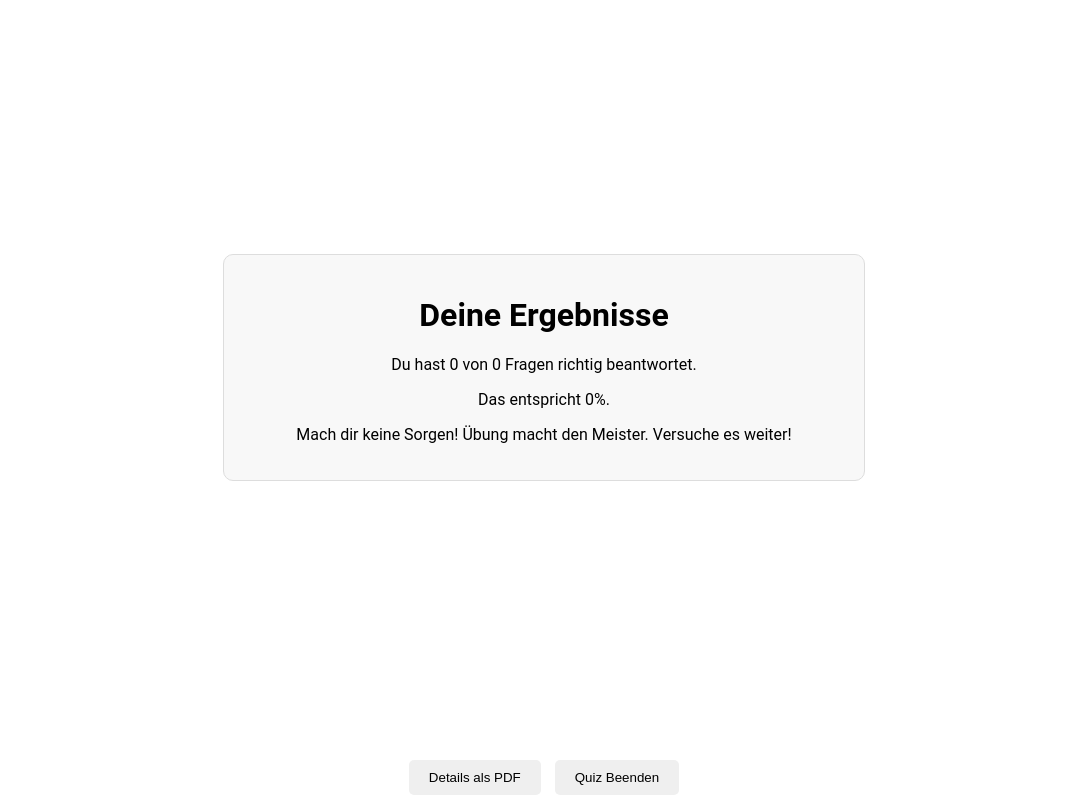
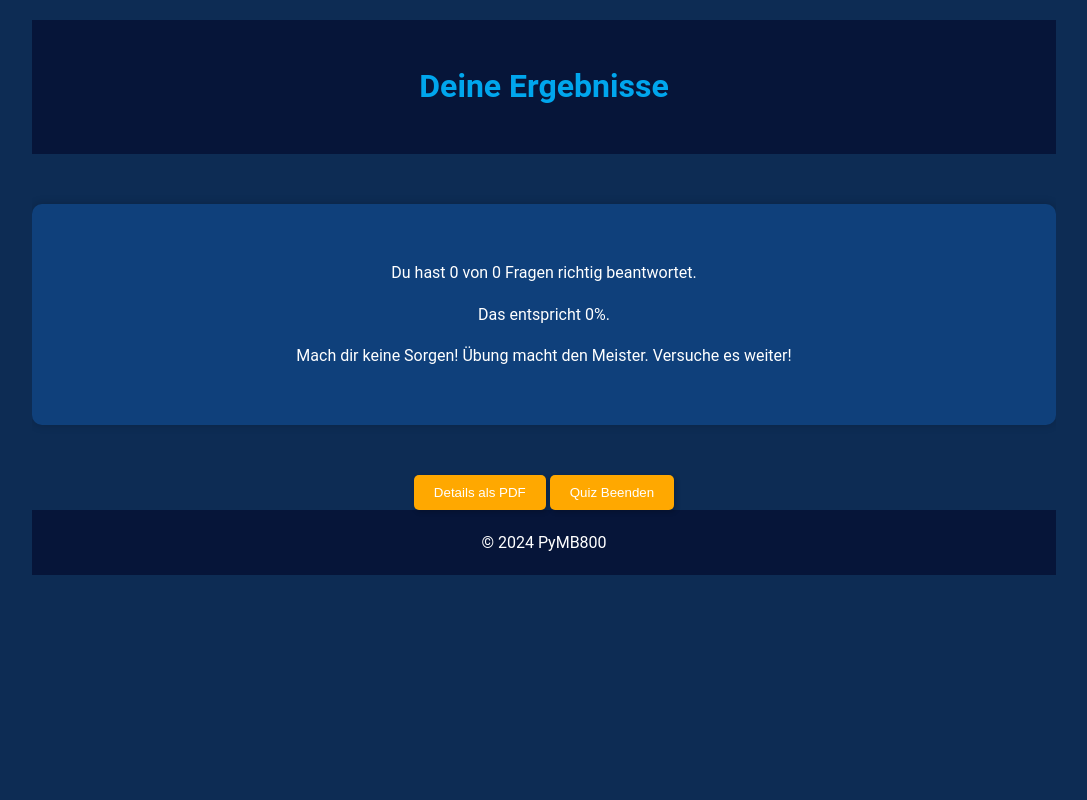
Before and after one commit to FMarkert/PyMB800, a Flask app: page /results in a window 1280 px wide. Shown: the whole page, without its empty margins (96-1183 px from the left). Run offline with Flask 3, Linux system fonts and the light colour scheme.

Commit message:
style.css hinzugefügt

```diff
--- a/app.py
+++ b/app.py
@@ -119,9 +119,7 @@ def submit_answer():
         user_answer = {}
         user_result = {}
         keys_order = request.form.get('keys-order').split(',')
-
         values_order = request.form.get('values-order').split(',')
-        print(f"values_order: {values_order}")
         for key, value in zip(keys_order, values_order):
             user_answer[key] = current_question['items'][value]
         user_result[current_question['id']] = utils.check_answer(current_question, user_answer)
--- /dev/null
+++ b/static/style.css
@@ -0,0 +1,94 @@
+/* Grundlegende Stile */
+body {
+    font-family: 'Roboto', sans-serif;
+    color: #FFFFFF; /* Weißer Text basierend auf dem Screenshot */
+    line-height: 1.6;
+    margin: 0;
+    padding: 0;
+    background: #0D2C54; /* Dunkelblauer Hintergrund, basierend auf dem Screenshot */
+}
+
+h1, h2, h3 {
+    color: #00A6ED; /* Helle blaue Farbe für Überschriften, basierend auf dem Screenshot */
+}
+
+button {
+    background: #FFA800; /* Orangefarbener Button, basierend auf dem Screenshot */
+    color: #FFFFFF;
+    border: none;
+    border-radius: 5px;
+    padding: 10px 20px;
+    cursor: pointer;
+    transition: background 0.3s ease;
+    box-shadow: 2px 2px 5px rgba(0, 0, 0, 0.2); /* Leichter Schatten für Tiefe */
+}
+
+button:hover {
+    background: #CC8400; /* Dunklerer Ton für Hover-Effekt */
+}
+
+/* Struktur */
+.container {
+    width: 80%;
+    margin: 20px auto;
+    overflow: hidden;
+    text-align: center; /* Zentriert den Inhalt */
+}
+
+.header, .footer {
+    background: #061539; /* Noch dunklerer Blauton für Kopf-/Fußzeile */
+    color: #FFFFFF;
+    text-align: center;
+    padding: 20px 0;
+}
+
+/* Spezifische Seitenstile */
+/* Index */
+.index-button {
+    margin-top: 50px;
+    margin-bottom: 50px; /* Anpassung für Abstand oben und unten */
+}
+
+/* Quiz */
+.sortable-list {
+    border: 2px dashed #00A6ED; /* Hellblauer Rand für Sortierlisten */
+}
+
+.sortable-item {
+    background-color: #0F407B; /* Mittelblauer Hintergrund für sortierbare Elemente */
+    cursor: pointer;
+    color: #FFFFFF; /* Weißer Text für bessere Lesbarkeit */
+    border: 1px solid #00A6ED; /* Hellblauer Rand für sortierbare Elemente */
+    margin-bottom: 8px; /* Erhöhter Abstand */
+}
+
+.pairs-container {
+    display: flex;
+    justify-content: center; /* Zentriert die Spalten */
+    gap: 20px; /* Fügt Platz zwischen den Spalten hinzu */
+}
+
+/* Ergebnisse */
+.results-container {
+    border-radius: 10px;
+    background-color: #0F407B; /* Mittelblauer Hintergrund für Ergebniscontainer */
+    box-shadow: 0px 0px 10px rgba(0, 0, 0, 0.2); /* Schatten für Tiefe */
+    padding: 40px; /* Zusätzlicher Innenabstand */
+    margin: 50px 0; /* Zusätzlicher Außenabstand */
+}
+
+ul {
+    list-style-type: none;
+    padding: 0;
+}
+
+/* Responsive Design */
+@media (max-width: 768px) {
+    .container {
+        width: 95%;
+    }
+
+    .pairs-container {
+        flex-direction: column;
+    }
+}
--- a/templates/results.html
+++ b/templates/results.html
@@ -3,46 +3,15 @@
 <head>
     <meta charset="UTF-8">
     <title>Quiz Ergebnisse</title>
-    <style>
-        body {
-            font-family: 'Roboto', sans-serif;
-            text-align: center;
-            margin: 0;
-            padding: 0;
-            display: flex;
-            flex-direction: column;
-            justify-content: center;
-            align-items: center;
-            min-height: 100vh;
-        }
-        .results-container {
-            width: 80%;
-            max-width: 600px;
-            margin: auto;
-            padding: 20px;
-            border: 1px solid #ddd;
-            border-radius: 10px;
-            background-color: #f8f8f8;
-        }
-        ul {
-            list-style-type: none;
-            padding: 0;
-        }
-        .buttons {
-            margin-top: 20px;
-        }
-        button {
-            padding: 10px 20px;
-            margin: 5px;
-            border: none;
-            border-radius: 5px;
-            cursor: pointer;
-        }
-    </style>
+    <link rel="stylesheet" href="{{ url_for('static', filename='style.css') }}">
 </head>
 <body>
+    <div class="container">
+        <header class="header">
+            <h1>Deine Ergebnisse</h1>
+        </header>
+
         <div class="results-container">
-        <h1>Deine Ergebnisse</h1>
             <p>Du hast {{ correct_answers }} von {{ total_questions }} Fragen richtig beantwortet.</p>
             <p>Das entspricht {{ percentage_correct }}%.</p>
 
@@ -62,9 +31,19 @@
                 {% endfor %}
             </ul>
         </div>
+
         <div class="buttons">
             <button onclick="location.href='/generate_pdf'">Details als PDF</button>
             <button onclick="location.href='/end_quiz'">Quiz Beenden</button>
         </div>
+
+        <footer class="footer">
+            © 2024 PyMB800
+        </footer>
+    </div>
+
+    <script>
+        // Hier können JavaScript-Scripts eingefügt werden, falls benötigt
+    </script>
 </body>
 </html>
```
Also changed, not shown: templates/index.html (+16 -9 lines), templates/old_quiz.html (+57 -43 lines), templates/quiz.html (+16 -35 lines). Lines whose indentation alone changed are shown as unchanged.
